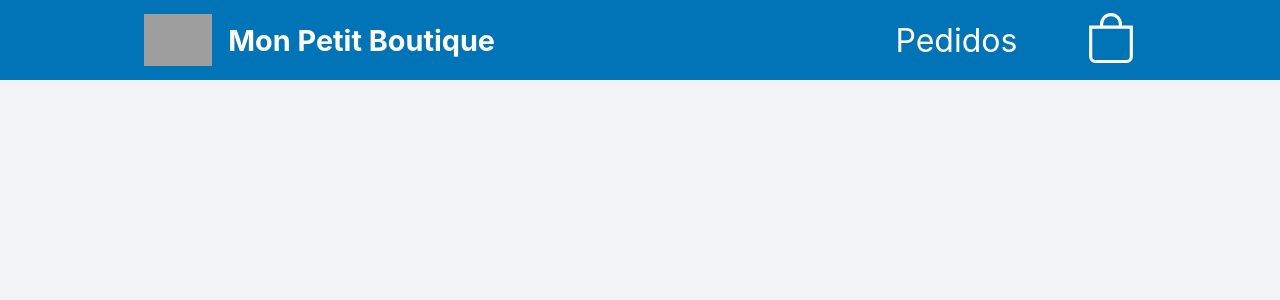
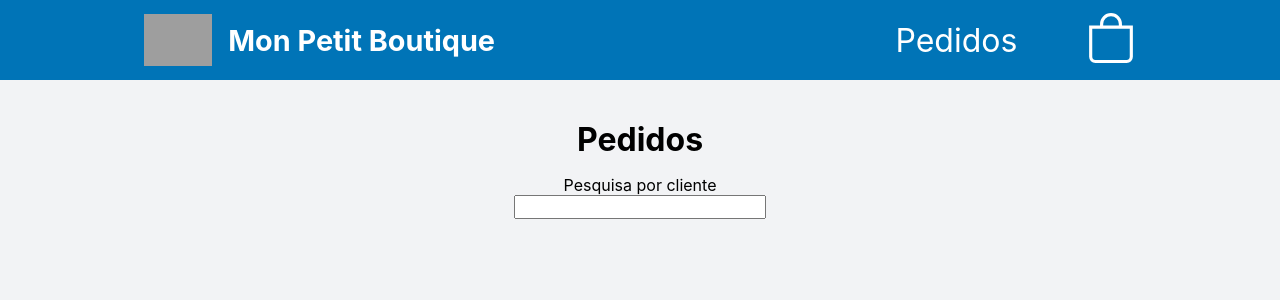
Before and after one commit to BrunoNogueiraBruno/mon-petit-boutique, a React (Create React App) app: page /orders in a window 1280 px wide. Shown: the top 300 px of the page. Built offline with nearby package versions, Linux system fonts and the light colour scheme; grey boxes are pictures that could not be loaded.

Commit message:
Requisito 4

```diff
--- a/src/components/Register.tsx
+++ b/src/components/Register.tsx
@@ -1,11 +1,13 @@
 import { useContext, useState } from 'react';
+import { Link } from 'react-router-dom';
 import { GlobalContext } from '../contexts/GlobalContext';
 import styles from '../styles/components/Register.module.css';
 
 export default function Register() {
-  const { setShowRegister } = useContext(GlobalContext);
+  const { setShowRegister, handleDisplayCart } = useContext(GlobalContext);
   const [costumerName, setCostumerName] = useState('');
   const [costumerCPF, setCostumerCPF] = useState(0);
+
   const getCart: any = localStorage.getItem('cart');
   const cart = JSON.parse(getCart);
 
@@ -39,22 +41,35 @@ export default function Register() {
               type="number"
             />
           </label>
+
           <button
             className={styles.sendBtn}
             onClick={() => {
-              localStorage.setItem(
-                `costumer-${costumerName}`,
-                JSON.stringify({
-                  name: costumerName,
-                  cpf: costumerCPF,
-                  order: cart,
-                })
-              )
+              setShowRegister(false);
+              handleDisplayCart();
               localStorage.removeItem('cart');
+
+              const newCostumer = {
+                name: costumerName,
+                cpf: costumerCPF,
+                order: cart,
+              }
+              const getCostumers: any = localStorage.getItem('list-costumers');
+              if (getCostumers === null) {
+                localStorage.setItem('list-costumers', JSON.stringify([newCostumer]));
+              } else {
+                const costumers = JSON.parse(getCostumers);
+                costumers.push(newCostumer);
+
+                localStorage.setItem('list-costumers', JSON.stringify(costumers))
+              }
+
             }}
             type="button"
           >
-            Enviar
+            <Link to={"/orders"}>
+              Enviar
+            </Link>
           </button>
         </div>
       </div>
--- a/src/pages/Orders.tsx
+++ b/src/pages/Orders.tsx
@@ -1,9 +1,71 @@
+import styles from '../styles/pages/Orders.module.css';
 import Header from '../components/Header';
+import { useState } from 'react';
+
+interface ProductData {
+  product: {
+    id: number,
+    name: string,
+    image: string,
+    description: string,
+    price: number,
+    quantity: number,
+  }
+}
 
 export default function Orders() {
+  const getCostumers: any = localStorage.getItem('list-costumers')
+  const costumers = JSON.parse(getCostumers)
+  const [costumerName, setCostumerName] = useState('');
+
+  function getCostumersList() {
+    const ordersList: any = [];
+    if (getCostumers !== null) {
+      costumers.forEach((costumer: any) => {
+        if ((costumer.name).toLowerCase().includes(costumerName.toLowerCase())) {
+          ordersList.push(
+            <div
+              key={`costumer-${costumer.name}`}
+              className={styles.costumer}
+            >
+              <h2>{costumer.name}</h2>
+              <div>
+                {costumer.order.map(({ product }: ProductData) => {
+
+                  return (
+                    <div key={`product-${product.id}`} className={styles.products}>
+                      <img src={product.image} alt={product.name} />
+                      <div>
+                        <h3>{`${product.quantity}x ${product.name}`}</h3>
+                      </div>
+                    </div>
+                  )
+                })}
+              </div>
+            </div>
+          )
+        }
+      })
+    }
+    return ordersList;
+  }
+
   return (
-    <div>
+    <div className={styles.ordersContainer}>
       <Header />
+      <div className={styles.ordersContent}>
+        <h1>Pedidos</h1>
+        <label htmlFor="search-costumer" className={styles.search}>
+          Pesquisa por cliente
+          <input
+            onChange={(e) => setCostumerName(e.target.value)}
+            id="search-costumer"
+          />
+        </label>
+        <div className={styles.costumersDisplay}>
+          {getCostumersList()}
+        </div>
+      </div>
     </div>
   )
 }
--- a/src/styles/components/Header.module.css
+++ b/src/styles/components/Header.module.css
@@ -5,6 +5,7 @@
   justify-content: center;
   height: 10vh;
   z-index: 2;
+  width: 100%;
 }
 
 .headerContainer > div {
--- /dev/null
+++ b/src/styles/pages/Orders.module.css
@@ -0,0 +1,50 @@
+.ordersContainer {
+  flex-direction: column;
+  align-items: center;
+  display: flex;
+  height: 100vh;
+}
+
+.ordersContent {
+  margin: 5vh;
+  display: flex;
+  flex-direction: column;
+  align-items: center;
+}
+
+.search {
+  align-items: center;
+  margin: 1rem;
+  display: flex;
+  flex-direction: column;
+}
+
+.search input {
+  text-align: center;
+}
+
+.costumersDisplay {
+  align-items: center;
+  display: flex;
+  flex-direction: column;
+  margin-top: 1vh;
+  background: var(--white);
+  padding-left: 3rem;
+  padding-right: 3rem;
+}
+
+.costumer {
+  border-bottom: 2px solid rgba(0, 0, 0, 0.171);
+  text-align: center;
+  padding: 2rem;
+  color: black;
+}
+
+.products {
+  margin: 2rem;
+  width: 30vw;
+}
+
+.products img {
+  width: 80px;
+}
```
Also changed, not shown: 1 other file (tests, documents, lock files or other folders).
